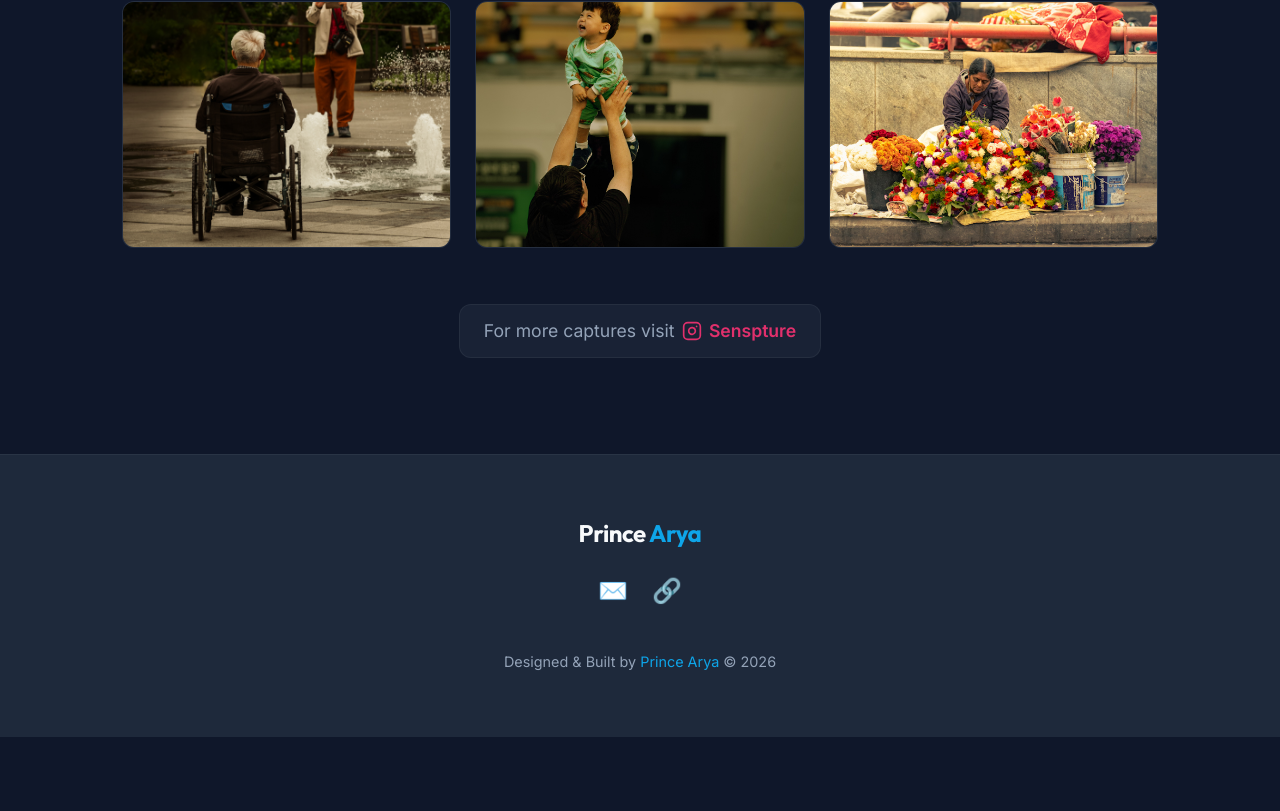
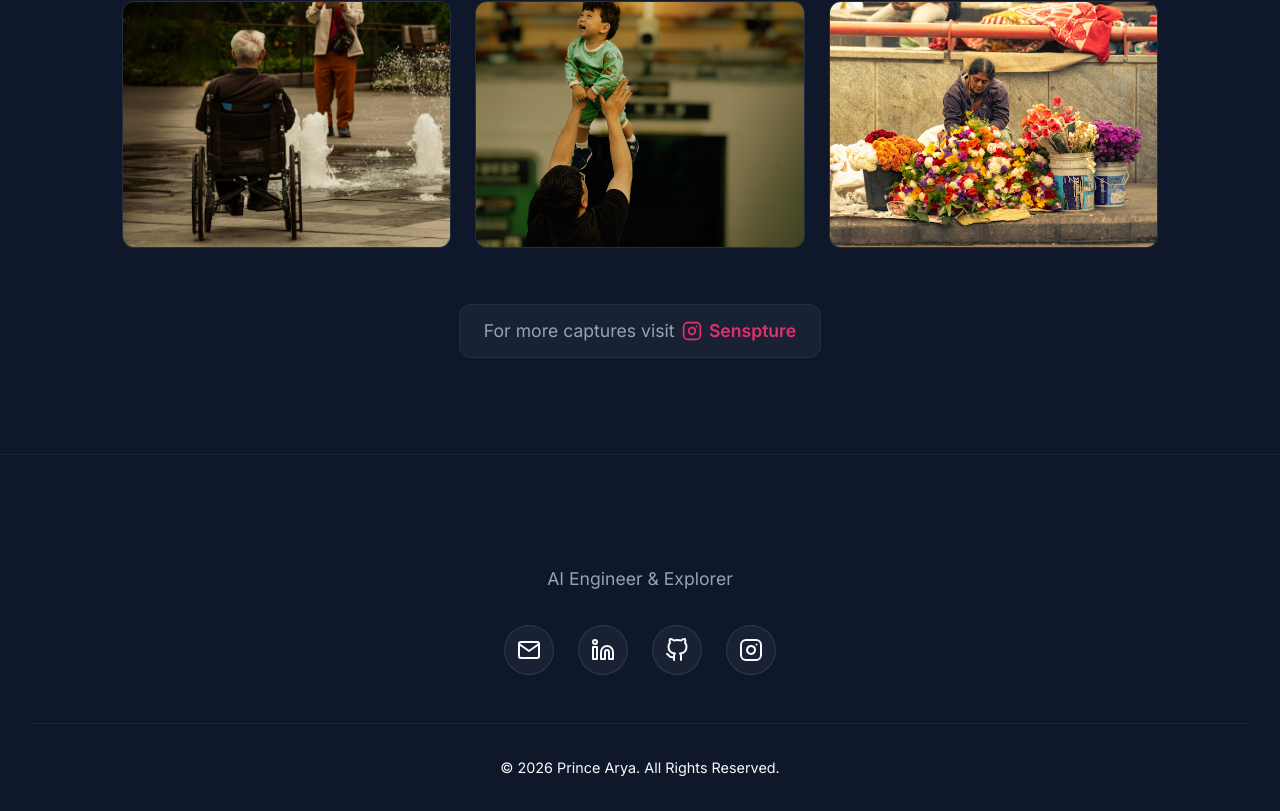
Before and after one commit to PrinceArya/Portfolio, a React (Vite) app: page / in a window 1280 px wide. Shown: the part 7283-8094 px from the top of the page. Before the commit the page ends 8020 px from the top, so only its background shows below. Built offline with nearby package versions, Linux system fonts and the light colour scheme.

Commit message:
Update Footer links and add Strict Portrait boundaries

```diff
--- a/src/components/About.css
+++ b/src/components/About.css
@@ -56,3 +56,8 @@
     padding: 0.35rem 0.7rem;
   }
 }
+
+@media (max-width: 480px) {
+  .skill-category h3 { font-size: 1rem; }
+  .badge { font-size: 0.75rem; padding: 0.3rem 0.6rem; }
+}
--- a/src/components/Education.css
+++ b/src/components/Education.css
@@ -88,3 +88,9 @@
     min-height: auto !important;
   }
 }
+
+@media (max-width: 480px) {
+  .education-card { padding: 1.25rem; }
+  .edu-degree { font-size: 1.2rem; }
+  .edu-university { font-size: 0.95rem; }
+}
--- a/src/components/Experience.css
+++ b/src/components/Experience.css
@@ -100,3 +100,10 @@
     font-size: 0.95rem;
   }
 }
+
+@media (max-width: 480px) {
+  .timeline-item { padding-left: 1rem; margin-bottom: 1.5rem; }
+  .exp-title { font-size: 1.2rem; }
+  .exp-company, .exp-date { font-size: 0.9rem; }
+  .exp-details li { font-size: 0.9rem; }
+}
--- a/src/components/Footer.css
+++ b/src/components/Footer.css
@@ -1,43 +1,76 @@
 .footer {
-  background: var(--bg-color-light);
-  padding: 4rem 5%;
+  padding: 4rem 2rem 2rem;
+  background: var(--bg-color);
+  border-top: 1px solid rgba(255, 255, 255, 0.05);
   text-align: center;
-  border-top: 1px solid rgba(255, 255, 255, 0.05);
-  margin-top: auto;
 }
 
 .footer-content {
-  max-width: var(--max-width);
+  max-width: 600px;
   margin: 0 auto;
-  display: flex;
-  flex-direction: column;
-  align-items: center;
-  gap: 1.5rem;
+  margin-bottom: 3rem;
+}
+
+.footer-title {
+  font-size: 2rem;
+  font-weight: 700;
+  background: var(--gradient);
+  background-clip: text;
+  -webkit-background-clip: text;
+  -webkit-text-fill-color: transparent;
+  margin-bottom: 0.5rem;
+}
+
+.footer-subtitle {
+  color: var(--text-secondary);
+  font-size: 1.1rem;
+  margin-bottom: 2rem;
 }
 
 .social-links {
   display: flex;
+  justify-content: center;
+  flex-wrap: wrap;
   gap: 1.5rem;
-  margin-bottom: 1rem;
 }
 
-.social-link {
-  color: var(--text-secondary);
-  font-size: 1.5rem;
-  text-decoration: none;
-  transition: all var(--transition-fast);
+.social-icon {
+  display: flex;
+  align-items: center;
+  justify-content: center;
+  width: 50px;
+  height: 50px;
+  border-radius: 50%;
+  background: var(--bg-card);
+  border: 1px solid rgba(255, 255, 255, 0.1);
+  color: var(--text-primary);
+  transition: all var(--transition-normal);
 }
 
-.social-link:hover {
-  color: var(--accent);
-  transform: translateY(-3px);
+.social-icon:hover {
+  background: var(--accent);
+  color: #fff;
+  transform: translateY(-5px);
+  box-shadow: 0 10px 20px rgba(14, 165, 233, 0.3);
+  border-color: transparent;
 }
 
-.footer-text {
-  color: var(--text-secondary);
+.footer-bottom {
+  border-top: 1px solid rgba(255, 255, 255, 0.05);
+  padding-top: 2rem;
+  color: var(--text-muted);
   font-size: 0.9rem;
 }
 
-.footer-text span {
-  color: var(--accent);
+@media (max-width: 480px) {
+  .social-links {
+    gap: 1rem;
+  }
+  .social-icon {
+    width: 45px;
+    height: 45px;
+  }
+  .footer-title {
+    font-size: 1.8rem;
+  }
 }
--- a/src/components/Footer.jsx
+++ b/src/components/Footer.jsx
@@ -2,23 +2,48 @@ import React from 'react';
 import './Footer.css';
 
 const Footer = () => {
+  const currentYear = new Date().getFullYear();
+
   return (
     <footer className="footer">
       <div className="footer-content">
-        <h2 className="nav-logo">Prince <span>Arya</span></h2>
+        <h3 className="footer-title">Prince Arya</h3>
+        <p className="footer-subtitle">AI Engineer & Explorer</p>
 
         <div className="social-links">
-          <a href="mailto:aryaprince246@gmail.com" className="social-link" aria-label="Email">
-            ✉️
+          <a href="mailto:aryaprince13130213@gmail.com" target="_blank" rel="noopener noreferrer" className="social-icon" aria-label="Email">
+            <svg width="24" height="24" viewBox="0 0 24 24" fill="none" stroke="currentColor" strokeWidth="2" strokeLinecap="round" strokeLinejoin="round">
+              <path d="M4 4h16c1.1 0 2 .9 2 2v12c0 1.1-.9 2-2 2H4c-1.1 0-2-.9-2-2V6c0-1.1.9-2 2-2z"></path>
+              <polyline points="22,6 12,13 2,6"></polyline>
+            </svg>
           </a>
-          <a href="https://linkedin.com/in/prince-arya-a803a7180" target="_blank" rel="noopener noreferrer" className="social-link" aria-label="LinkedIn">
-            🔗
+
+          <a href="https://www.linkedin.com/in/prince-arya-a803a7180/" target="_blank" rel="noopener noreferrer" className="social-icon" aria-label="LinkedIn">
+            <svg width="24" height="24" viewBox="0 0 24 24" fill="none" stroke="currentColor" strokeWidth="2" strokeLinecap="round" strokeLinejoin="round">
+              <path d="M16 8a6 6 0 0 1 6 6v7h-4v-7a2 2 0 0 0-2-2 2 2 0 0 0-2 2v7h-4v-7a6 6 0 0 1 6-6z"></path>
+              <rect x="2" y="9" width="4" height="12"></rect>
+              <circle cx="4" cy="4" r="2"></circle>
+            </svg>
+          </a>
+
+          <a href="https://github.com/PrinceArya" target="_blank" rel="noopener noreferrer" className="social-icon" aria-label="GitHub">
+            <svg width="24" height="24" viewBox="0 0 24 24" fill="none" stroke="currentColor" strokeWidth="2" strokeLinecap="round" strokeLinejoin="round">
+              <path d="M9 19c-5 1.5-5-2.5-7-3m14 6v-3.87a3.37 3.37 0 0 0-.94-2.61c3.14-.35 6.44-1.54 6.44-7A5.44 5.44 0 0 0 20 4.77 5.07 5.07 0 0 0 19.91 1S18.73.65 16 2.48a13.38 13.38 0 0 0-7 0C6.27.65 5.09 1 5.09 1A5.07 5.07 0 0 0 5 4.77a5.44 5.44 0 0 0-1.5 3.78c0 5.42 3.3 6.61 6.44 7A3.37 3.37 0 0 0 9 18.13V22"></path>
+            </svg>
+          </a>
+
+          <a href="https://www.instagram.com/senspture/" target="_blank" rel="noopener noreferrer" className="social-icon" aria-label="Instagram">
+            <svg width="24" height="24" viewBox="0 0 24 24" fill="none" stroke="currentColor" strokeWidth="2" strokeLinecap="round" strokeLinejoin="round">
+              <rect x="2" y="2" width="20" height="20" rx="5" ry="5"></rect>
+              <path d="M16 11.37A4 4 0 1 1 12.63 8 4 4 0 0 1 16 11.37z"></path>
+              <line x1="17.5" y1="6.5" x2="17.51" y2="6.5"></line>
+            </svg>
           </a>
         </div>
+      </div>
 
-        <p className="footer-text">
-          Designed & Built by <span>Prince Arya</span> © {new Date().getFullYear()}
-        </p>
+      <div className="footer-bottom">
+        <p>&copy; {currentYear} Prince Arya. All Rights Reserved.</p>
       </div>
     </footer>
   );
--- a/src/components/Hero.css
+++ b/src/components/Hero.css
@@ -147,3 +147,9 @@
     width: 200px;
   }
 }
+
+@media (max-width: 480px) {
+  .hero-title { font-size: 2.2rem; }
+  .hero-logo-img { width: 160px; }
+  .hero-content { padding: 0 0.5rem; }
+}
--- a/src/components/Hero.jsx
+++ b/src/components/Hero.jsx
@@ -15,7 +15,7 @@ const Hero = () => {
 
           <div className="hero-actions">
             <a href="#experience" className="cta-btn">View My Work</a>
-            <a href="mailto:aryaprince246@gmail.com" className="cta-btn secondary">Get in Touch</a>
+            <a href="mailto:aryaprince13130213@gmail.com" className="cta-btn secondary">Get in Touch</a>
           </div>
         </div>
         <div className="hero-image">
--- a/src/components/Navbar.css
+++ b/src/components/Navbar.css
@@ -91,3 +91,8 @@
     z-index: 1000;
   }
 }
+
+@media (max-width: 480px) {
+  .nav-logo { font-size: 1.2rem; }
+  .nav-link { font-size: 1.1rem; }
+}
--- a/src/components/Projects.css
+++ b/src/components/Projects.css
@@ -67,3 +67,9 @@
     font-size: 0.95rem !important;
   }
 }
+
+@media (max-width: 480px) {
+  .project-card.featured { padding: 2rem 1rem !important; }
+  .project-card.featured .project-title { font-size: 1.4rem !important; }
+  .project-desc { font-size: 0.9rem !important; }
+}
--- a/src/components/Publications.css
+++ b/src/components/Publications.css
@@ -75,3 +75,9 @@
     font-size: 0.95rem;
   }
 }
+
+@media (max-width: 480px) {
+  .publication-card { padding: 1.25rem; }
+  .pub-title { font-size: 1.1rem; }
+  .pub-details li { font-size: 0.9rem; }
+}
--- a/src/index.css
+++ b/src/index.css
@@ -35,12 +35,16 @@ html {
   scroll-behavior: smooth;
 }
 
+html, body {
+  overflow-x: hidden;
+  max-width: 100vw;
+}
+
 body {
-  font-family: var(--font-body);
+  font-family: 'Inter', system-ui, -apple-system, sans-serif;
   background-color: var(--bg-color);
   color: var(--text-primary);
   line-height: 1.6;
-  overflow-x: hidden;
   -webkit-font-smoothing: antialiased;
 }
 
@@ -165,3 +169,10 @@ section {
     --section-padding: 4rem 1.5rem;
   }
 }
+
+@media (max-width: 480px) {
+  section { padding: 3rem 1rem; }
+  .section-title { font-size: 1.8rem; margin-bottom: 2rem; }
+  .glass-card { padding: 1.25rem; border-radius: 12px; }
+  :root { --section-padding: 3rem 1rem; }
+}
```
